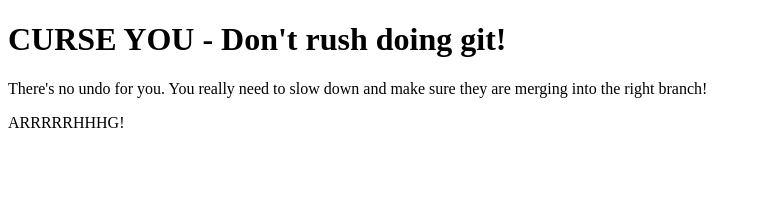
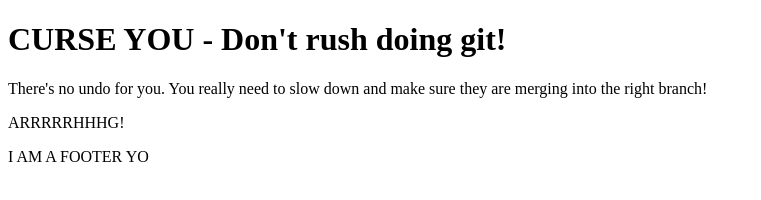
Before and after one commit to hbarker1/git-branching-1, a plain HTML site: page index.html in a window 1280 px wide. Shown: the whole page, without its empty margins (0-761 px from the left). Drawn offline with Linux system fonts and the light colour scheme; a script that the page names is missing.

Commit message:
adding footer

```diff
--- a/index.html
+++ b/index.html
@@ -16,6 +16,8 @@
     <p>ARRRRRHHHG!</p>
 
 </body>
+
+<footer>I AM A FOOTER YO</footer>
 </html>
 
 
```
